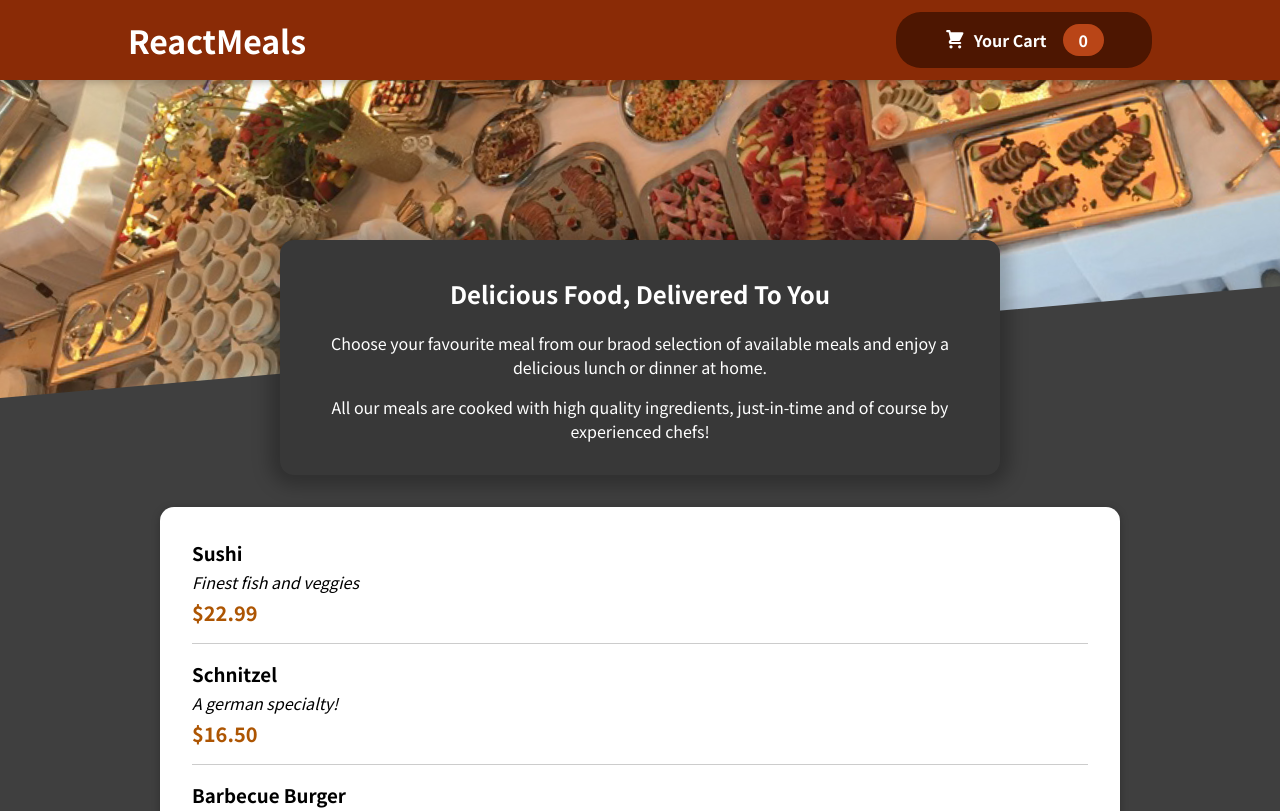
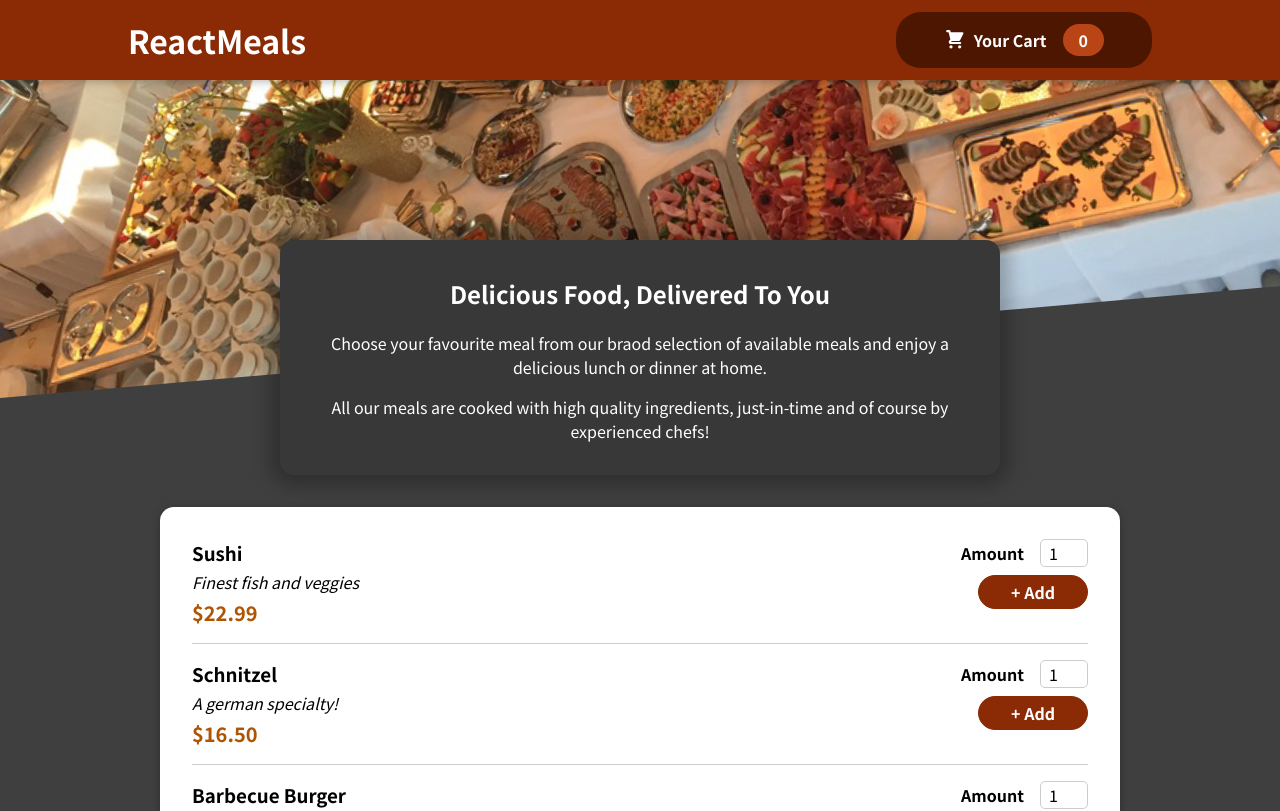
Before and after one commit to NidhiMehendale/React-RestraurantApp, a React (Create React App) app: page / in a window 1280 px wide. Shown: the top 811 px of the page. Built offline with nearby package versions, Linux system fonts and the light colour scheme.

Commit message:
Creating From inside MealItem

```diff
--- a/src/components/Meals/MealItem/MealItem.js
+++ b/src/components/Meals/MealItem/MealItem.js
@@ -1,4 +1,6 @@
 import classes from './MealItem.module.css';
+import MealItemForm from './MealItemForm';
+
 
 const MealItem = (props) => {
  const price = `$${props.price.toFixed(2)}`;
@@ -10,7 +12,7 @@ const MealItem = (props) => {
       <div className={classes.price}>{price}</div>
     </div>
     <div>
-
+       <MealItemForm />
     </div>
     </li>
   );
--- /dev/null
+++ b/src/components/Meals/MealItem/MealItemForm.js
@@ -0,0 +1,23 @@
+import Input from '../../UI/Input';
+import classes from './MealItemForm.module.css';
+
+const MealItemForm = (props) => {
+   return (
+     <form className={classes.form}>
+       <Input
+         label="Amount" i
+         input={{
+         id: 'amount_' + props.id,
+         type: 'number',
+         min: '1',
+         max: '5',
+         step: '1',
+         defaultValue: '1',
+       }}/>
+
+       <button>+ Add</button>
+     </form>
+   );
+};
+
+export default MealItemForm;
--- /dev/null
+++ b/src/components/Meals/MealItem/MealItemForm.module.css
@@ -0,0 +1,20 @@
+.form {
+    text-align: right;
+  }
+
+  .form button {
+    font: inherit;
+    cursor: pointer;
+    background-color: #8a2b06;
+    border: 1px solid #8a2b06;
+    color: white;
+    padding: 0.25rem 2rem;
+    border-radius: 20px;
+    font-weight: bold;
+  }
+
+  .form button:hover,
+  .form button:active {
+    background-color: #641e03;
+    border-color: #641e03;
+  }
--- /dev/null
+++ b/src/components/UI/Input.js
@@ -0,0 +1,12 @@
+import classes from './Input.module.css';
+
+const Input = (props) => {
+  return (
+     <div className={classes.input}>
+       <label htmlFor={props.input.id}>{props.label}</label>
+       <input {...props.input} />
+     </div>
+  );
+};
+
+export default Input;
--- /dev/null
+++ b/src/components/UI/Input.module.css
@@ -0,0 +1,18 @@
+.input {
+    display: flex;
+    align-items: center;
+    margin-bottom: 0.5rem;
+  }
+
+  .input label {
+    font-weight: bold;
+    margin-right: 1rem;
+  }
+
+  .input input {
+    width: 3rem;
+    border-radius: 5px;
+    border: 1px solid #ccc;
+    font: inherit;
+    padding-left: 0.5rem;
+  }
```
